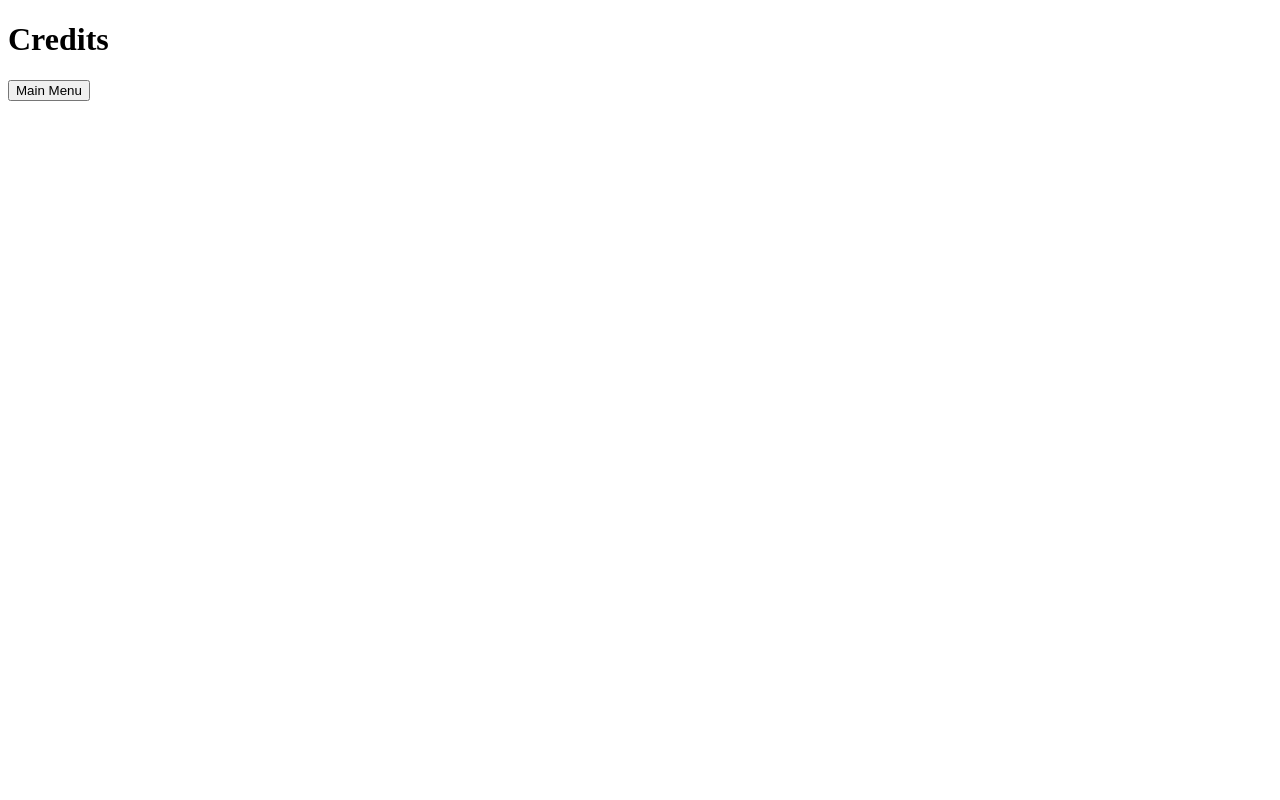
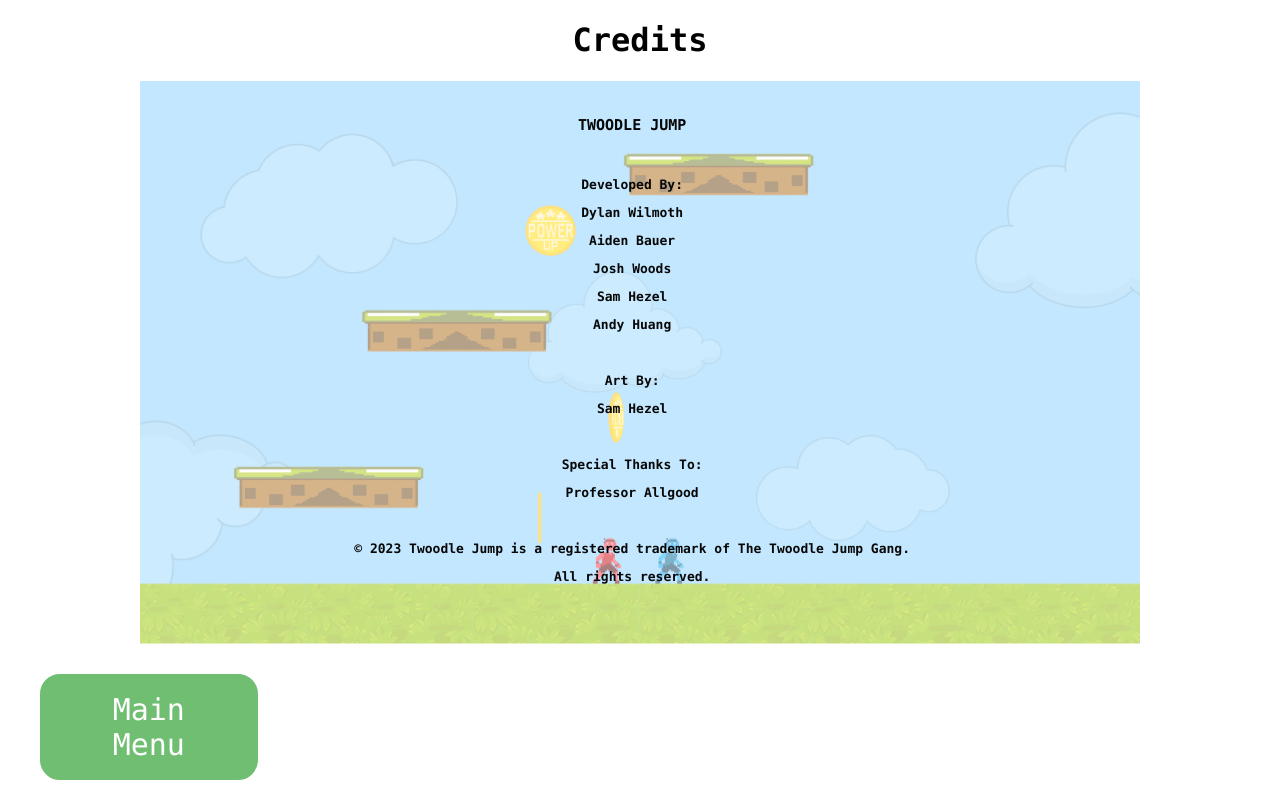
Before and after one commit to TwoodleJump/TwoodleJump, a plain HTML site: page Client/Submenus/Credits/index.html in a window 1280 px wide. Drawn offline with Linux system fonts and the light colour scheme.

Commit message:
Finished Credits Screen

```diff
--- a/Client/Submenus/Credits/index.css
+++ b/Client/Submenus/Credits/index.css
@@ -0,0 +1,54 @@
+
+
+.background-screen {
+    max-width: 1000px;
+    position: relative;
+    margin: auto;
+    background-position: center 20px;
+  }
+  .image {
+    position: relative;
+    opacity: 0.5;
+  }
+
+  .credit-text {
+    font-family: "Monaco", monospace;
+    position: absolute;
+    color: rgb(7, 7, 7);
+    top: 20px;
+    left: auto;
+    right: 23%;
+    font-weight: bold;
+    font-size: 13px;
+    text-align: center;
+  }
+
+  header h1 {
+    text-align: center;
+    font-family: "Monaco", monospace;
+  }
+
+  button {
+    font-family: "Monaco", monospace;
+    position: absolute;
+    width: 17%;
+    margin: auto;
+    border-radius: 20px;
+    bottom: 20px;
+    left: 40px;
+    text-align: center;
+    background-color: #4caf50; /* Green */
+    border: 3px solid #4caf50;
+    color: white;
+    padding: 15px 32px;
+    text-align: center;
+    text-decoration: none;
+    display: inline-block;
+    font-size: 30px;
+    transition-duration: 0.4s;
+    cursor: pointer;
+    opacity: 0.8;
+  }
+  button:hover {
+    opacity: 1;
+  }
--- a/Client/Submenus/Credits/index.html
+++ b/Client/Submenus/Credits/index.html
@@ -14,6 +14,46 @@
         <h1>Credits</h1>
     </header>
 
+    <div class="background-screen">
+        <div class="image">
+            <img src="/Client/Submenus/Images/background_3.png" style="width:100%">
+        </div>
+
+
+        <div class="credit-text">
+            <p style="font-size:15px; " >TWOODLE JUMP</p>
+
+            <p>&nbsp;</p>
+
+            <p>Developed By: </p>
+            <p>Dylan Wilmoth</p>
+            <p>Aiden Bauer</p>
+            <p>Josh Woods</p>
+            <p>Sam Hezel</p>
+            <p>Andy Huang</p>
+
+            <p>&nbsp;</p>
+
+            <p>Art By: </p>
+            <p>Sam Hezel</p>
+
+            <p>&nbsp;</p>
+
+            <p>Special Thanks To: </p>
+            <p>Professor Allgood</p>
+
+            <p>&nbsp;</p>
+
+            <p>© 2023
+                Twoodle Jump is a registered trademark
+                of The Twoodle Jump Gang.</p>
+            <p>All rights reserved.</p>
+        </div>
+
+      </div>
+
+
+
     <main>
         <button id="MainMenu">Main Menu</button>
     </main>
```
Also changed, not shown: Client/Submenus/How_To_Play/index.css (+0 -18 lines).
